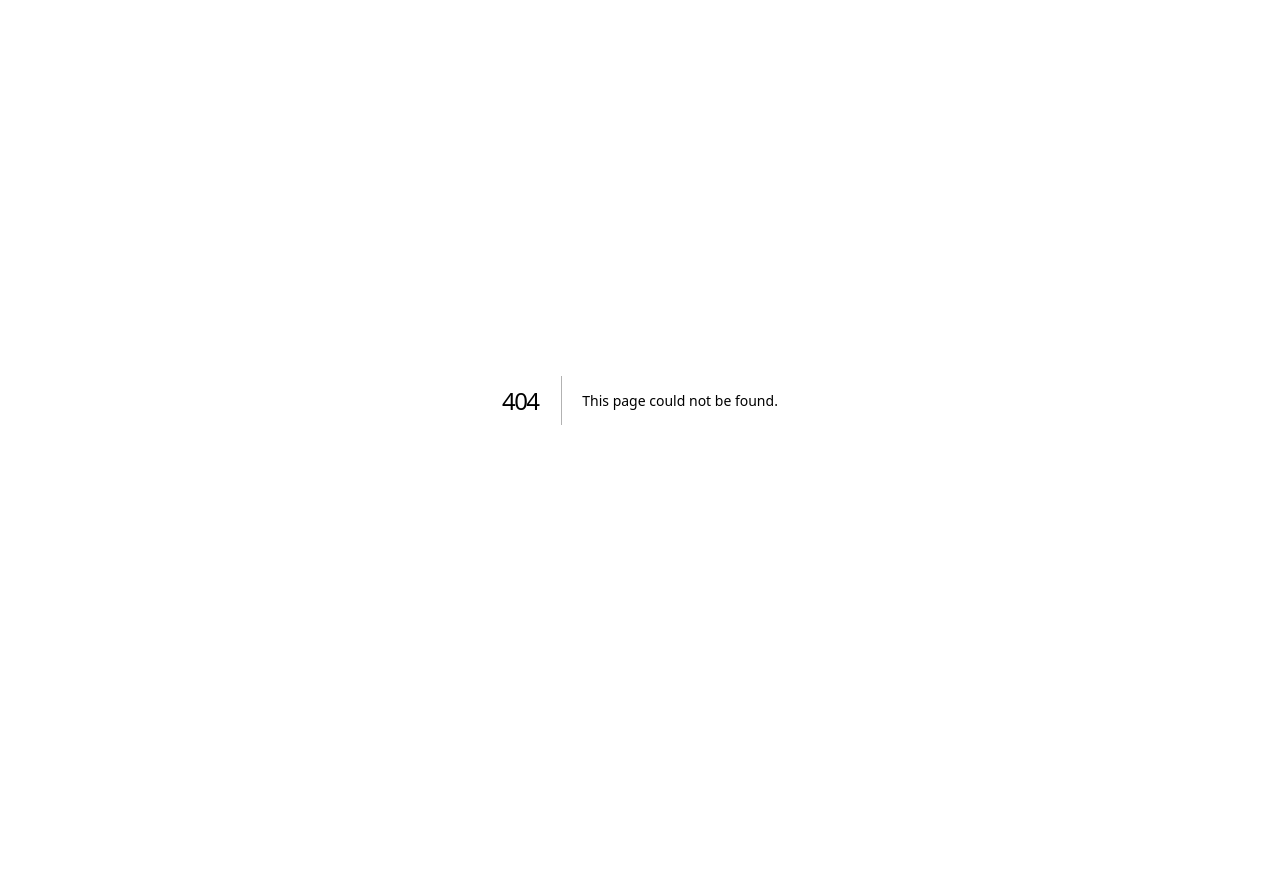
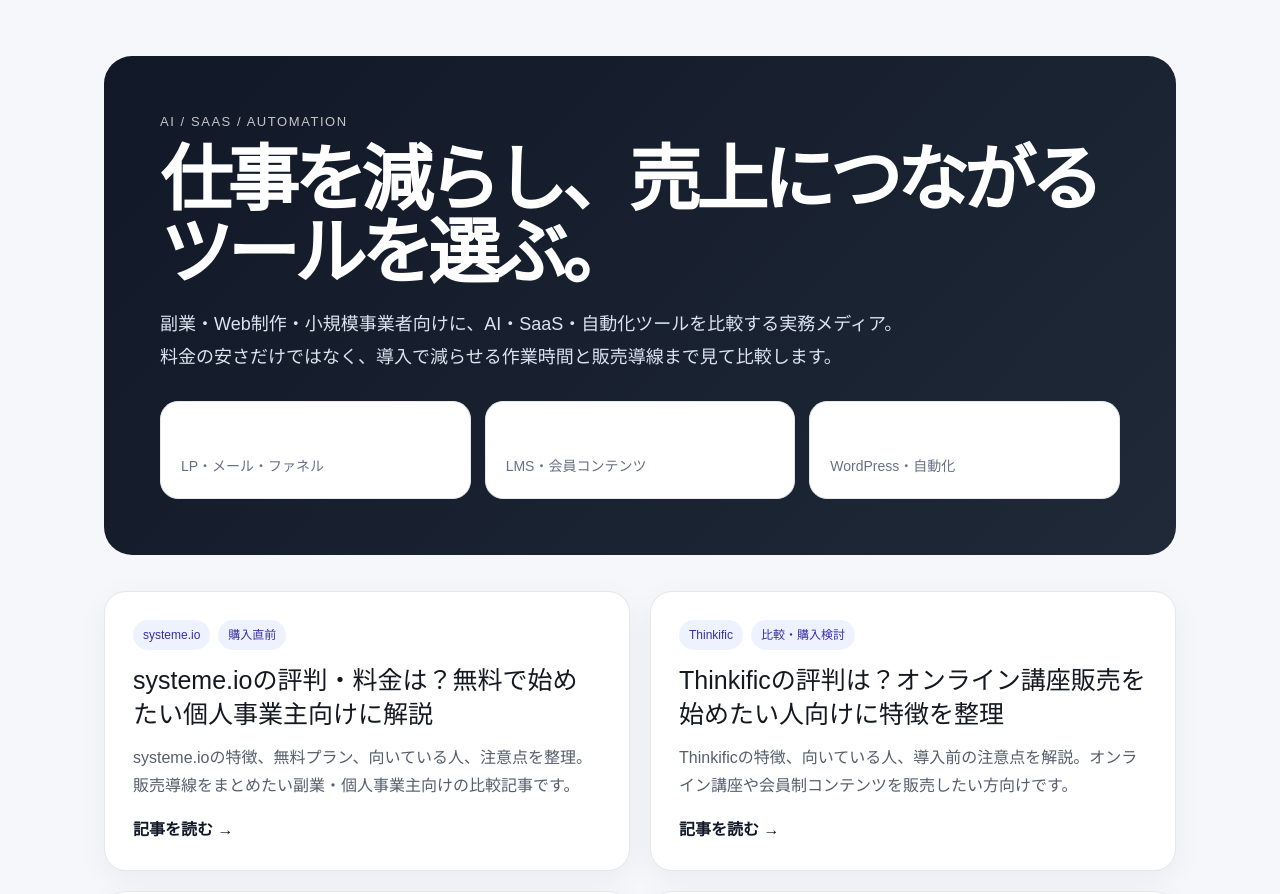
Before and after one commit to systemengi2001-afk/merge-engineers, a Next.js app: page /affiliate in a window 1280 px wide. Before the commit this address had no page. Shown: the top 894 px of the page. Before the commit the page ends 800 px from the top, so only its background shows below. Built offline with nearby package versions, Linux system fonts and the light colour scheme.

Commit message:
feat: add affiliate media landing page

```diff
--- /dev/null
+++ b/app/affiliate/page.tsx
@@ -0,0 +1,54 @@
+import type { Metadata } from 'next';
+import Link from 'next/link';
+import { articles, SITE } from '../../lib/affiliateData';
+import styles from './styles.module.css';
+
+export const metadata: Metadata = {
+  title: `AI・SaaS比較 | ${SITE.name}`,
+  description: SITE.description,
+  alternates: { canonical: `${SITE.baseUrl}/` },
+  openGraph: {
+    title: `AI・SaaS比較 | ${SITE.name}`,
+    description: SITE.description,
+    url: `${SITE.baseUrl}/`,
+    type: 'website',
+  },
+};
+
+export default function AffiliateHome() {
+  return (
+    <main className={styles.page}>
+      <div className={styles.shell}>
+        <section className={styles.hero}>
+          <div className={styles.eyebrow}>AI / SaaS / Automation</div>
+          <h1>仕事を減らし、売上につながるツールを選ぶ。</h1>
+          <p>{SITE.description}。料金の安さだけではなく、導入で減らせる作業時間と販売導線まで見て比較します。</p>
+          <div className={styles.comparison}>
+            <div className={styles.mini}><strong>販売導線</strong><span>LP・メール・ファネル</span></div>
+            <div className={styles.mini}><strong>講座販売</strong><span>LMS・会員コンテンツ</span></div>
+            <div className={styles.mini}><strong>Web運用</strong><span>WordPress・自動化</span></div>
+          </div>
+        </section>
+
+        <section className={styles.grid} aria-label="おすすめ記事">
+          {articles.map((article) => (
+            <Link key={article.slug} className={styles.card} href={`/affiliate/${article.slug}/`}>
+              <div className={styles.meta}>
+                <span className={styles.pill}>{article.service}</span>
+                <span className={styles.pill}>{article.intent}</span>
+              </div>
+              <h2>{article.title}</h2>
+              <p>{article.description}</p>
+              <div className={styles.link}>記事を読む →</div>
+            </Link>
+          ))}
+        </section>
+
+        <div className={styles.notice}>
+          当サイトにはアフィリエイトリンクを含む記事があります。掲載順位は報酬額だけで決めず、用途・機能・導入負担を基準に整理します。
+        </div>
+        <footer className={styles.footer}>© 2026 {SITE.name}</footer>
+      </div>
+    </main>
+  );
+}
```
